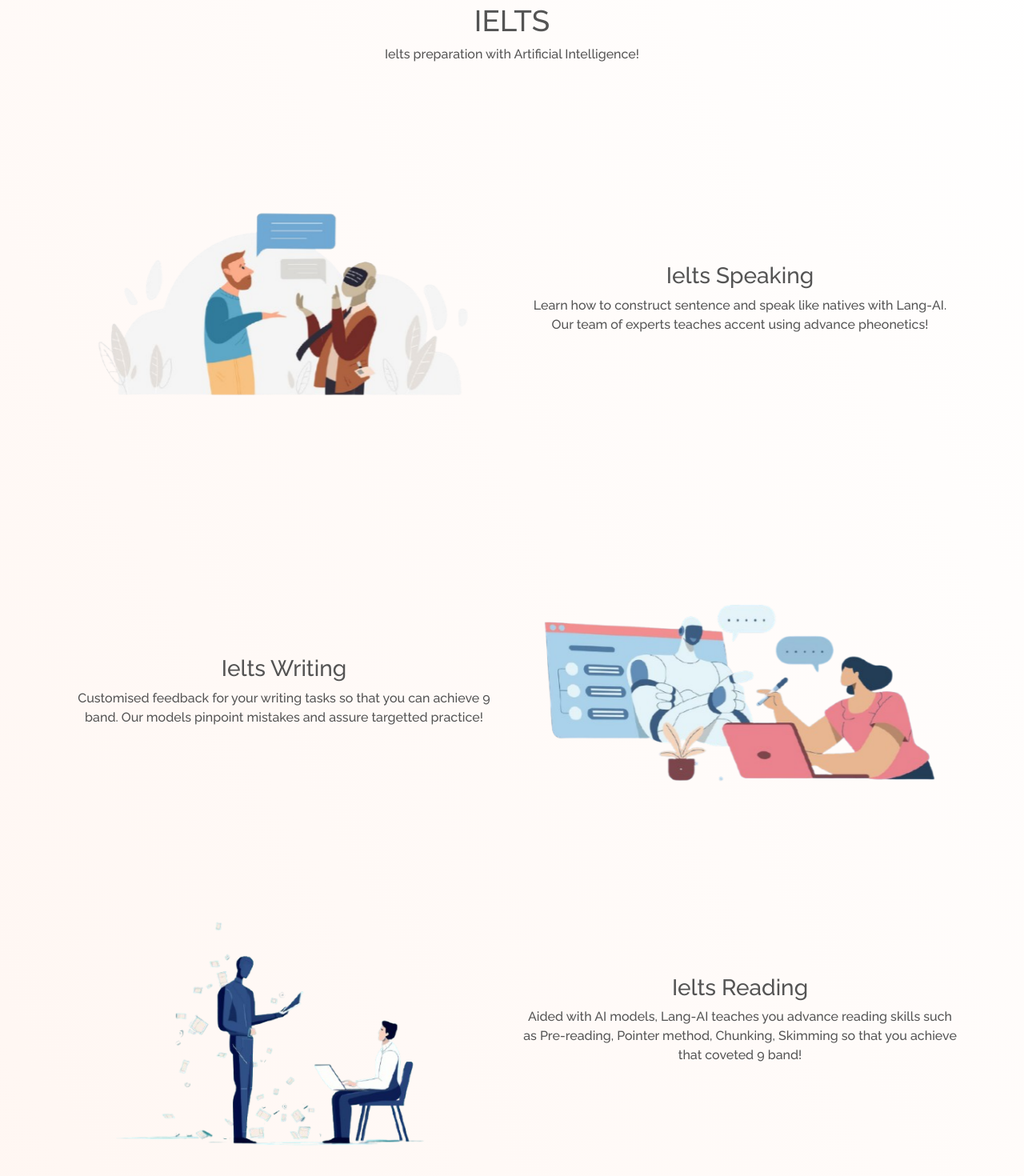
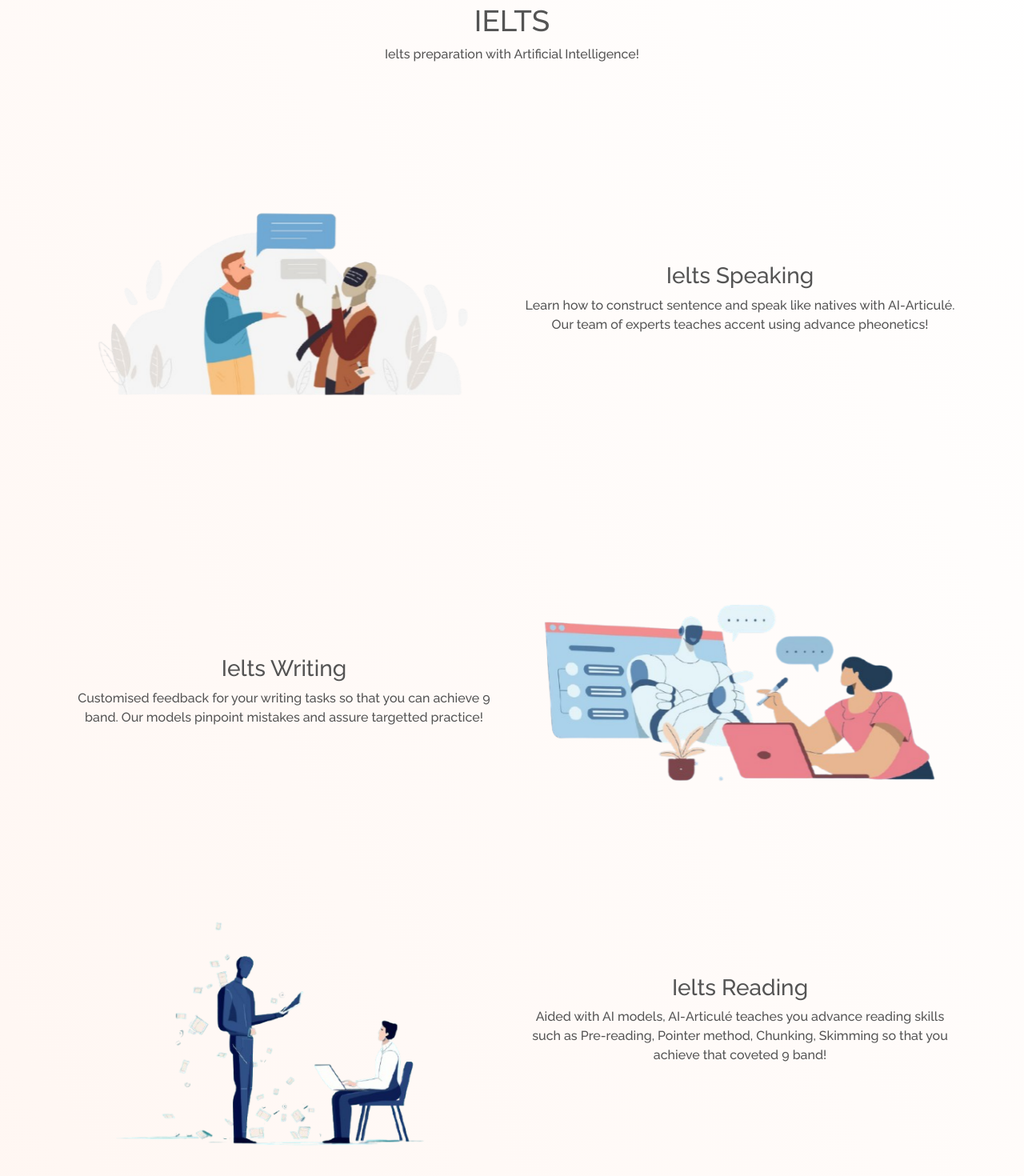
Before and after one commit to malikbasit32/AI-Articule, a React (Create React App) app: page /Ielts in a window 1280 px wide. Shown: the part 156-1626 px from the top of the page at 80% size. Built offline with nearby package versions, Linux system fonts and the light colour scheme.

Commit message:
first commit

```diff
--- a/src/components/GRE/GRE.js
+++ b/src/components/GRE/GRE.js
@@ -69,7 +69,7 @@ function Gre() {
               <h3 style={{ color: "text-color" }}>GRE Verbal</h3>
               <p style={{ color: "text-color" }}>
                  GRE verbal tests the ability of learners to draw conclusions from dense information. Sometimes, it gets little difficult to understand academic writing.
-                 Here Lang-AI helps determine the key comprehension and reading techniques that you require to solve verbal questions.
+                 Here AI-Articulé helps determine the key comprehension and reading techniques that you require to solve verbal questions.
               </p>
             </Col>
             <Col md={6} className="project-image">
@@ -88,16 +88,19 @@ function Gre() {
             <Col md={6} className="project-text">
               <h3 style={{ color: "text-color" }}>GRE Writing</h3>
               <p style={{ color: "text-color" }}>
-                GRE essays determine the ability of a learner to develop cogent arguments to support their claims. Lang-AI improves the learning process by aiding in determining the correct structures.
+                GRE essays determine the ability of a learner to develop cogent arguments to support their claims. AI-Articulé improves the learning process by aiding in determining the correct structures.
               </p>
+
             </Col>
+            <h1 ><a className="purple" href="https://docs.google.com/forms/d/e/1FAIpQLSfjPbnX1DxBkUqDLdjCFLWfETJIByBI3Rm2FnJJURWl4hbhHw/viewform?usp=sf_link" target="_blank" rel="noopener noreferrer"><button style={styles.button}>Book a Session</button> </a> </h1>
+
           </Row>
-          <h1 ><a className="purple" href="https://docs.google.com/forms/d/e/1FAIpQLSfjPbnX1DxBkUqDLdjCFLWfETJIByBI3Rm2FnJJURWl4hbhHw/viewform?usp=sf_link" target="_blank" rel="noopener noreferrer"><button style={styles.button}>Book a Session</button> </a> </h1>
 
           <br></br><br></br><br></br>
-          {/* Project 4: Text on the Left, Image on the Right */}
+
 
         </Container>
+
       </Container>
     </div>
   );
--- a/src/components/Home/Home.js
+++ b/src/components/Home/Home.js
@@ -51,11 +51,12 @@ function Home() {
 
           </Row>
 
+
         </Container>
-        <h1 ><a className="purple" href="https://docs.google.com/forms/d/e/1FAIpQLSfjPbnX1DxBkUqDLdjCFLWfETJIByBI3Rm2FnJJURWl4hbhHw/viewform?usp=sf_link" target="_blank" rel="noopener noreferrer"><button style={styles.button}>Book a Session</button> </a> </h1>
-
 
       </Container>
+      <h1 ><a className="purple" href="https://docs.google.com/forms/d/e/1FAIpQLSfjPbnX1DxBkUqDLdjCFLWfETJIByBI3Rm2FnJJURWl4hbhHw/viewform?usp=sf_link" target="_blank" rel="noopener noreferrer"><button style={styles.button}>Book a Session</button> </a> </h1>
+
       <Home2 />
     </section>
   );
--- a/src/components/Ielts/Projects.js
+++ b/src/components/Ielts/Projects.js
@@ -43,7 +43,7 @@ function Projects() {
           <Col md={6} className="project-text">
             <h3 style={{ color: "text-color" }}>Ielts Speaking</h3>
             <p style={{ color: "text-color" }}>
-              Learn how to construct sentence and speak like natives with Lang-AI. Our team of experts teaches accent using advance pheonetics!
+              Learn how to construct sentence and speak like natives with AI-Articulé. Our team of experts teaches accent using advance pheonetics!
             </p>
           </Col>
 
@@ -72,7 +72,7 @@ function Projects() {
           <Col md={6} className="project-text">
             <h3 style={{ color: "text-color" }}>Ielts Reading</h3>
             <p style={{ color: "text-color" }}>
-            Aided with AI models, Lang-AI teaches you advance reading skills such as Pre-reading, Pointer method, Chunking, Skimming so that you achieve that coveted 9 band!</p>   </Col>
+            Aided with AI models, AI-Articulé teaches you advance reading skills such as Pre-reading, Pointer method, Chunking, Skimming so that you achieve that coveted 9 band!</p>   </Col>
         </Row>
               {/* Project 2: Text on the Left, Image on the Right */}
               <Row className="align-items-center project-row" style={{ marginBottom: "50px" }}>
--- a/src/components/Toefl/Toefl.js
+++ b/src/components/Toefl/Toefl.js
@@ -29,6 +29,7 @@ function Toefl() {
 
   return (
     <div>
+
       <Container fluid className="project-section">
         <Particle />
         <Container>
@@ -51,7 +52,7 @@ function Toefl() {
               <h3 style={{ color: "text-color" }}>Toefl Speaking</h3>
               <p style={{ color: "text-color" }}>
                 Learn Toefl specific techniques how to construct sentence and
-                speak like natives with Lang-AI. Our team of experts teaches
+                speak like natives with AI-Articulé. Our team of experts teaches
                 accent using advance phonetics!
               </p>
             </Col>
@@ -107,13 +108,16 @@ function Toefl() {
             </Col>
             <Col md={6} className="project-image">
             <Tilt><img src={bitsOfCode1} alt="Bits-0f-C0de" className="img-fluid" /></Tilt>
+
             </Col>
+            <h1 ><a className="purple" href="https://docs.google.com/forms/d/e/1FAIpQLSfjPbnX1DxBkUqDLdjCFLWfETJIByBI3Rm2FnJJURWl4hbhHw/viewform?usp=sf_link" target="_blank" rel="noopener noreferrer"><button style={styles.button}>Book a Session</button> </a> </h1>
+
           </Row>
-          <h1 ><a className="purple" href="https://docs.google.com/forms/d/e/1FAIpQLSfjPbnX1DxBkUqDLdjCFLWfETJIByBI3Rm2FnJJURWl4hbhHw/viewform?usp=sf_link" target="_blank" rel="noopener noreferrer"><button style={styles.button}>Book a Session</button> </a> </h1>
 
         </Container>
         <br></br><br></br>
       </Container>
+
     </div>
   );
 }
```
Also changed, not shown: How to upload to github.txt (added).
